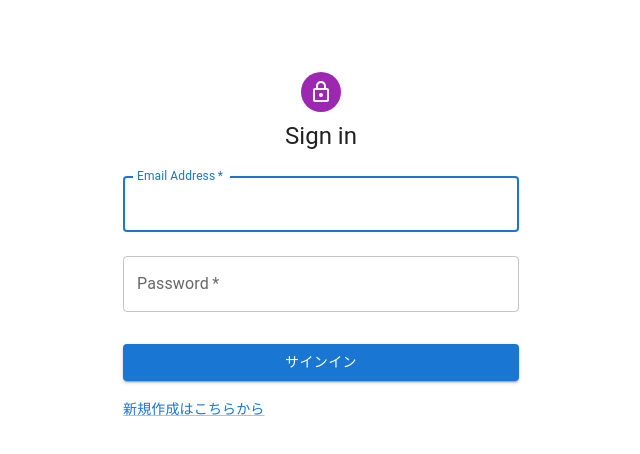
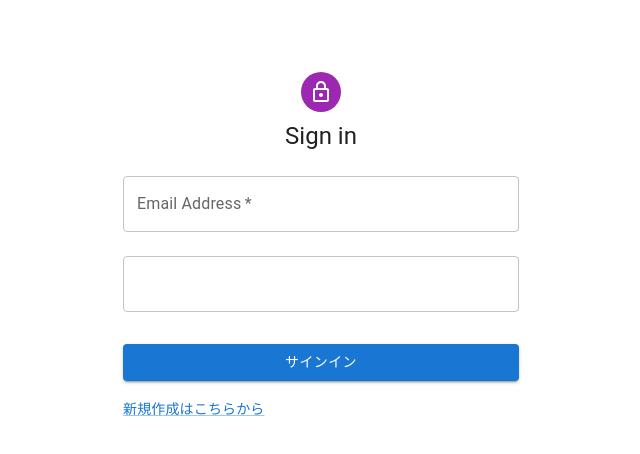
Before and after one commit to Torata-inoue/graph-nest, a React (Vite) app in the folder frontend/: page /signin in a window 1280 px wide. Shown: the top 454 px of the page, without its empty margins (319-959 px from the left). Built offline with nearby package versions, Linux system fonts and the light colour scheme.

Commit message:
サインイン

```diff
--- a/frontend/src/components/guest/SignIn.tsx
+++ b/frontend/src/components/guest/SignIn.tsx
@@ -1,4 +1,4 @@
-import * as React from 'react';
+import React from 'react';
 import Avatar from '@mui/material/Avatar';
 import Button from '@mui/material/Button';
 import CssBaseline from '@mui/material/CssBaseline';
@@ -10,27 +10,23 @@ import LockOutlinedIcon from '@mui/icons-material/LockOutlined';
 import Typography from '@mui/material/Typography';
 import Container from '@mui/material/Container';
 import { createTheme, ThemeProvider } from '@mui/material/styles';
-import {useState} from "react";
 import {useMutation} from "@apollo/client";
 import {SignInResponse} from "../../types/signInResponse.ts";
 import {SIGN_IN} from "../../mutations/authMutations.ts";
 import {useNavigate} from "react-router-dom";
+import {useSignIn} from "../../hooks/guest/useSignIn.ts";
 
 const theme = createTheme();
 
 const SignIn: React.FC = () => {
-  const [email, setEmail] = useState('');
-  const [password, setPassword] = useState('');
-  const [failSignIn, setFailSignIn] = useState(false);
+  const {register, formState: {errors}, handleSubmit} = useSignIn();
   const [signIn] = useMutation<SignInResponse>(SIGN_IN);
   const navigate = useNavigate();
 
-  const handleSubmit = async (event: React.FormEvent<HTMLFormElement>) => {
-    event.preventDefault();
-    const signInInput = {email, password};
+  const onSubmit = handleSubmit(async (data) => {
     try {
       const result = await signIn({
-        variables: {signInInput}
+        variables: {signInInput: data}
       });
       if (result.data) {
         localStorage.setItem('token', result.data.signIn.accessToken);
@@ -38,13 +34,13 @@ const SignIn: React.FC = () => {
       localStorage.getItem('token') && navigate('/');
     } catch (error: any) {
       if (error.message === 'Unauthorized') {
-        setFailSignIn(true);
+        alert('ログインに失敗しました。emailとpasswordを確認してください')
         return;
       }
       console.log(error.message);
       alert('予期せぬエラーが発生しました。')
     }
-  };
+  })
 
   return (
     <ThemeProvider theme={theme}>
@@ -64,32 +60,26 @@ const SignIn: React.FC = () => {
           <Typography component="h1" variant="h5">
             Sign in
           </Typography>
-          <Box component="form" onSubmit={handleSubmit} noValidate sx={{ mt: 1 }}>
+          <Box component="form" onSubmit={onSubmit} noValidate sx={{ mt: 1 }}>
             <TextField
               margin="normal"
               required
               fullWidth
-              id="email"
               label="Email Address"
-              name="email"
-              autoComplete="email"
-              autoFocus
-              value={email}
-              onChange={e => setEmail(e.target.value)}
+              {...register('email', {
+                required: true
+              })}
             />
             <TextField
               margin="normal"
               required
               fullWidth
-              name="password"
-              label="Password"
               type="password"
-              id="password"
-              autoComplete="current-password"
-              value={password}
-              onChange={e => setPassword(e.target.value)}
+              {...register('password', {
+                required: true
+              })}
             />
-            {failSignIn && <Typography color="red">メールアドレスまたはパスワードを確認してください</Typography> }
+            {(errors.email || errors.password) && <Typography color="red">メールアドレスまたはパスワードを確認してください</Typography> }
             <Button
               type="submit"
               fullWidth
--- /dev/null
+++ b/frontend/src/hooks/guest/useSignIn.ts
@@ -0,0 +1,14 @@
+import {useForm, UseFormReturn} from "react-hook-form";
+
+type SignInInput = {
+  email: string;
+  password: string;
+}
+export const useSignIn: () => UseFormReturn<SignInInput> = () => {
+  return useForm<SignInInput>({
+    defaultValues: {
+      email: '',
+      password: ''
+    }
+  });
+}
```
